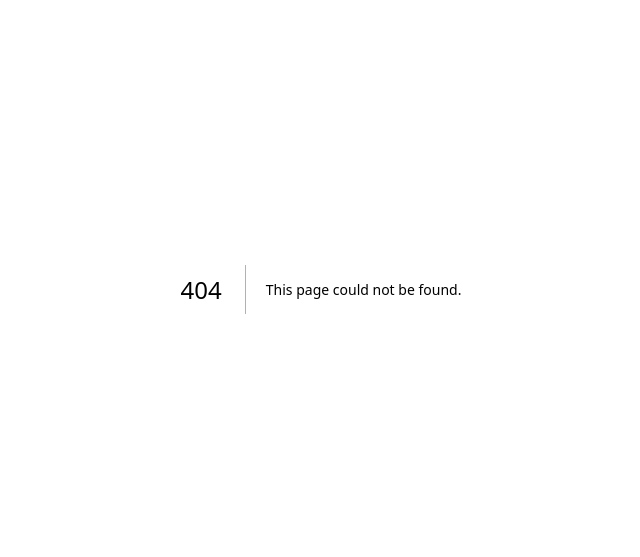
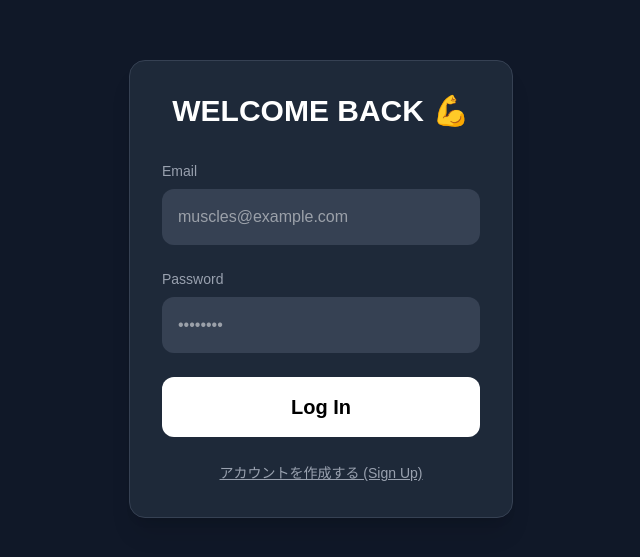
Before and after one commit to nyyuki0202/big3-training-app, a Next.js app: page /login in a window 1280 px wide. Before the commit this address had no page. Shown: the part 111-668 px from the top of the page, without its empty margins (319-959 px from the left). Built offline with nearby package versions, Linux system fonts and the light colour scheme; no server answers.

Commit message:
ログイン機能追加とUI修正

```diff
--- a/app/history/page.tsx
+++ b/app/history/page.tsx
@@ -94,7 +94,7 @@ export default function HistoryPage() {
         <table className="w-full text-center border-collapse bg-gray-800 whitespace-nowrap">
 <thead>
             <tr className="bg-gray-700 text-gray-200">
-              <th className="p-3 border-b border-r border-gray-600 sticky left-0 bg-gray-700 z-10">DATE</th>
+              <th className="p-3 border-b border-r border-gray-600 sticky left-0 bg-gray-700 z-20">DATE</th>
               {/* BIG3 */}
               <th colSpan={3} className="p-2 border-b border-r border-gray-600 text-red-400 font-bold">BENCH</th>
               <th colSpan={3} className="p-2 border-b border-r border-gray-600 text-blue-400 font-bold">SQUAT</th>
@@ -103,7 +103,8 @@ export default function HistoryPage() {
               <th className="p-2 border-b border-gray-600 text-yellow-400 font-bold min-w-[150px]">OTHERS</th>
             </tr>
             <tr className="bg-gray-750 text-xs text-gray-400">
-              <th className="p-1 border-r border-b border-gray-600 sticky left-0 bg-gray-750"></th>
+              {/* ▼ここが修正ポイント！ z-20 を追加 */}
+              <th className="p-1 border-r border-b border-gray-600 sticky left-0 bg-gray-750 z-20"></th>
 
               {/* BENCH Sub-header */}
               <th className="w-12 border-r border-b border-gray-600">kg</th>
--- /dev/null
+++ b/app/login/page.tsx
@@ -0,0 +1,94 @@
+"use client";
+
+import { useState } from "react";
+import { supabase } from "@/lib/supabaseClient";
+import { useRouter } from "next/navigation";
+
+export default function LoginPage() {
+  const router = useRouter();
+  const [email, setEmail] = useState("");
+  const [password, setPassword] = useState("");
+  const [loading, setLoading] = useState(false);
+  const [isSignUp, setIsSignUp] = useState(false); // ログインか登録かの切り替え
+
+  const handleAuth = async (e: React.FormEvent) => {
+    e.preventDefault();
+    setLoading(true);
+
+    try {
+      let result;
+      if (isSignUp) {
+        // 新規登録
+        result = await supabase.auth.signUp({ email, password });
+      } else {
+        // ログイン
+        result = await supabase.auth.signInWithPassword({ email, password });
+      }
+
+      if (result.error) throw result.error;
+
+      // 成功したらトップページへ
+      router.push("/");
+      router.refresh(); // 状態を更新
+    } catch (error: any) {
+      alert(error.message);
+    } finally {
+      setLoading(false);
+    }
+  };
+
+  return (
+    <main className="min-h-screen bg-gray-900 text-white flex flex-col items-center justify-center p-6">
+      <div className="w-full max-w-sm bg-gray-800 p-8 rounded-2xl shadow-xl border border-gray-700">
+        <h1 className="text-3xl font-bold text-center mb-8">
+          {isSignUp ? "JOIN US 🔥" : "WELCOME BACK 💪"}
+        </h1>
+
+        <form onSubmit={handleAuth} className="space-y-6">
+          <div>
+            <label className="block text-gray-400 text-sm mb-2">Email</label>
+            <input
+              type="email"
+              value={email}
+              onChange={(e) => setEmail(e.target.value)}
+              className="w-full bg-gray-700 text-white p-4 rounded-xl focus:outline-none focus:ring-2 focus:ring-blue-500"
+              placeholder="muscles@example.com"
+              required
+            />
+          </div>
+          <div>
+            <label className="block text-gray-400 text-sm mb-2">Password</label>
+            <input
+              type="password"
+              value={password}
+              onChange={(e) => setPassword(e.target.value)}
+              className="w-full bg-gray-700 text-white p-4 rounded-xl focus:outline-none focus:ring-2 focus:ring-blue-500"
+              placeholder="••••••••"
+              required
+              minLength={6}
+            />
+          </div>
+
+          <button
+            type="submit"
+            disabled={loading}
+            className="w-full py-4 bg-white text-black font-bold text-xl rounded-xl hover:bg-gray-200 disabled:opacity-50 transition-colors"
+          >
+            {loading ? "Loading..." : isSignUp ? "Sign Up" : "Log In"}
+          </button>
+        </form>
+
+        <div className="mt-6 text-center">
+          <button
+            onClick={() => setIsSignUp(!isSignUp)}
+            className="text-gray-400 hover:text-white text-sm underline"
+          >
+            {isSignUp
+              ? "すでにアカウントをお持ちの方はこちら (Log In)"
+              : "アカウントを作成する (Sign Up)"}
+          </button>
+        </div>
+      </div>
+    </main>
+  );
+}
--- a/app/page.tsx
+++ b/app/page.tsx
@@ -1,44 +1,94 @@
+"use client";
+
+import { useState, useEffect } from "react";
 import Link from "next/link";
+import { useRouter } from "next/navigation";
+import { supabase } from "@/lib/supabaseClient";
 
 export default function Home() {
+  const router = useRouter();
+  const [loading, setLoading] = useState(true); // チェック中かどうか
+
+  // ▼ 追加：ログインチェック処理
+  useEffect(() => {
+    const checkUser = async () => {
+      const { data: { session } } = await supabase.auth.getSession();
+      if (!session) {
+        // ログインしてないなら、ログイン画面へ強制送還！
+        router.push("/login");
+      } else {
+        setLoading(false); // ログインOKなら画面を表示
+      }
+    };
+    checkUser();
+  }, [router]);
+
+  if (loading) {
+    return <div className="min-h-screen bg-gray-900 text-white flex items-center justify-center">Loading...</div>;
+  }
+  // ▲ ここまでが追加・変更点
+
   return (
-    <main className="flex min-h-screen flex-col items-center justify-center p-4 gap-6 bg-gray-900">
-      <h1 className="text-4xl font-bold text-white mb-4">BIG3 LOG</h1>
+    <main className="min-h-screen bg-gray-900 text-white p-6 flex flex-col items-center">
 
-      {/* BENCH PRESS BUTTON */}
-      <Link href="/bench" className="w-full max-w-md">
-        <div className="w-full h-32 bg-red-600 hover:bg-red-500 rounded-2xl flex items-center justify-center shadow-lg transition-transform active:scale-95 cursor-pointer">
-          <span className="text-3xl font-black text-white tracking-wider">BENCH PRESS</span>
+      {/* ログアウトボタン（右上に追加） */}
+      <div className="w-full max-w-md flex justify-end mb-4">
+        <button
+          onClick={async () => {
+            await supabase.auth.signOut();
+            router.push("/login");
+          }}
+          className="text-xs text-gray-500 hover:text-white underline"
+        >
+          LOG OUT
+        </button>
+      </div>
+
+      <h1 className="text-4xl font-black mb-12 tracking-tighter italic">
+        BIG3 LOG <span className="text-red-600">APP</span>
+      </h1>
+
+      <div className="w-full max-w-md space-y-6">
+
+        {/* BENCH PRESS */}
+        <Link href="/bench">
+          <div className="w-full h-32 bg-red-600 hover:bg-red-500 rounded-3xl flex items-center justify-center shadow-lg shadow-red-900/50 transition-transform active:scale-95 cursor-pointer relative overflow-hidden group">
+            <div className="absolute inset-0 bg-gradient-to-r from-transparent via-white/10 to-transparent translate-x-[-100%] group-hover:translate-x-[100%] transition-transform duration-500"/>
+            <span className="text-4xl font-black text-black tracking-widest italic">BENCH</span>
           </div>
         </Link>
 
-      {/* SQUAT BUTTON */}
-      <Link href="/squat" className="w-full max-w-md">
-        <div className="w-full h-32 bg-blue-600 hover:bg-blue-500 rounded-2xl flex items-center justify-center shadow-lg transition-transform active:scale-95 cursor-pointer">
-          <span className="text-3xl font-black text-white tracking-wider">SQUAT</span>
+        {/* SQUAT */}
+        <Link href="/squat">
+          <div className="w-full h-32 bg-blue-600 hover:bg-blue-500 rounded-3xl flex items-center justify-center shadow-lg shadow-blue-900/50 transition-transform active:scale-95 cursor-pointer relative overflow-hidden group">
+            <div className="absolute inset-0 bg-gradient-to-r from-transparent via-white/10 to-transparent translate-x-[-100%] group-hover:translate-x-[100%] transition-transform duration-500"/>
+            <span className="text-4xl font-black text-black tracking-widest italic">SQUAT</span>
           </div>
         </Link>
 
-      {/* DEADLIFT BUTTON */}
-      <Link href="/deadlift" className="w-full max-w-md">
-        <div className="w-full h-32 bg-green-600 hover:bg-green-500 rounded-2xl flex items-center justify-center shadow-lg transition-transform active:scale-95 cursor-pointer">
-          <span className="text-3xl font-black text-white tracking-wider">DEADLIFT</span>
+        {/* DEADLIFT */}
+        <Link href="/deadlift">
+          <div className="w-full h-32 bg-green-600 hover:bg-green-500 rounded-3xl flex items-center justify-center shadow-lg shadow-green-900/50 transition-transform active:scale-95 cursor-pointer relative overflow-hidden group">
+            <div className="absolute inset-0 bg-gradient-to-r from-transparent via-white/10 to-transparent translate-x-[-100%] group-hover:translate-x-[100%] transition-transform duration-500"/>
+            <span className="text-3xl font-black text-black tracking-widest italic">DEADLIFT</span>
           </div>
         </Link>
 
-      {/* ASSISTANCE BUTTON (New!) */}
-      <Link href="/assistance" className="w-full max-w-md">
+        {/* ASSISTANCE BUTTON */}
+        <Link href="/assistance" className="w-full max-w-md block">
           <div className="w-full h-24 bg-yellow-600 hover:bg-yellow-500 rounded-2xl flex items-center justify-center shadow-lg transition-transform active:scale-95 cursor-pointer mt-4">
             <span className="text-2xl font-black text-black tracking-wider">ASSISTANCE ✚</span>
           </div>
         </Link>
 
         {/* HISTORY BUTTON */}
-      <Link href="/history" className="w-full max-w-md mt-8">
+        <Link href="/history" className="w-full max-w-md mt-8 block">
           <div className="w-full py-4 border-2 border-gray-700 rounded-xl flex items-center justify-center hover:bg-gray-800 transition-colors">
             <span className="text-xl font-bold text-gray-400 tracking-wider">VIEW HISTORY 📝</span>
           </div>
         </Link>
+
+      </div>
     </main>
   );
 }
```
Lines whose indentation alone changed are shown as unchanged.
